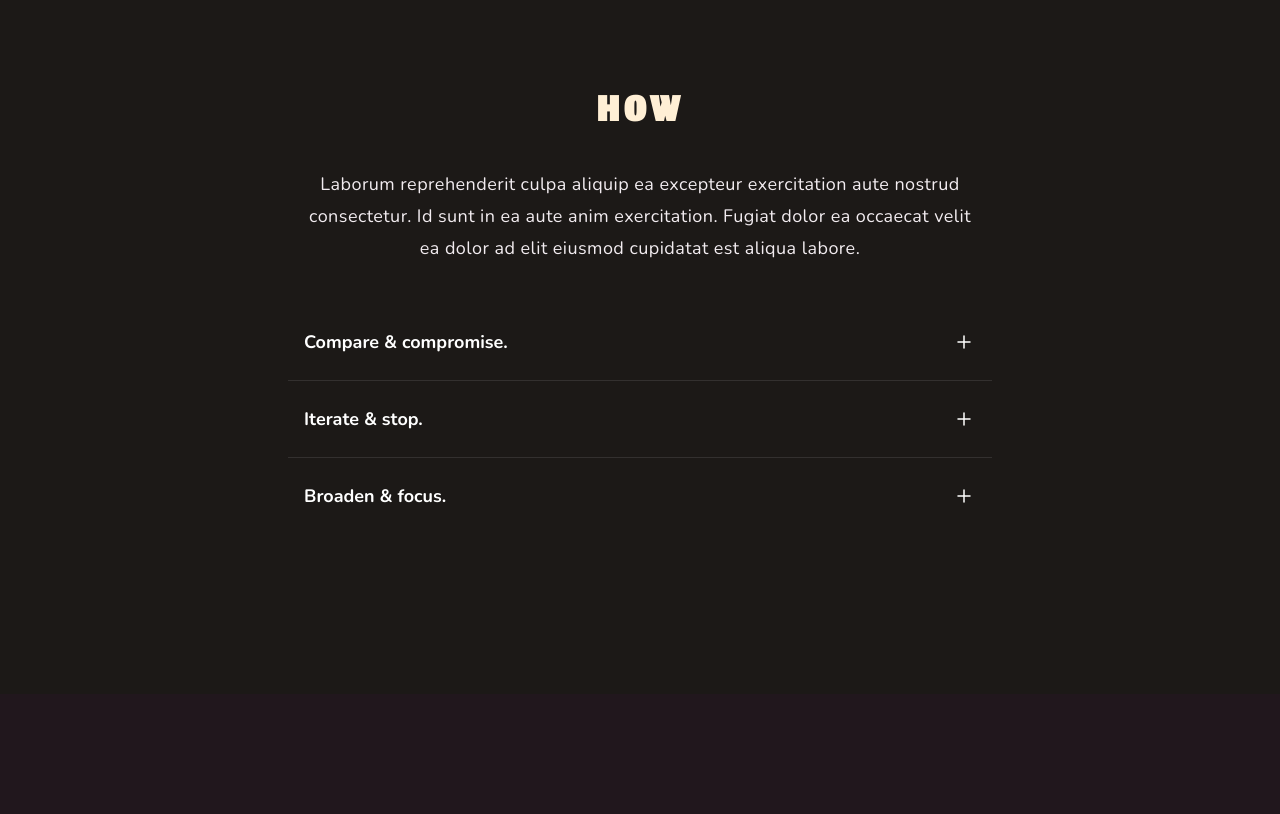
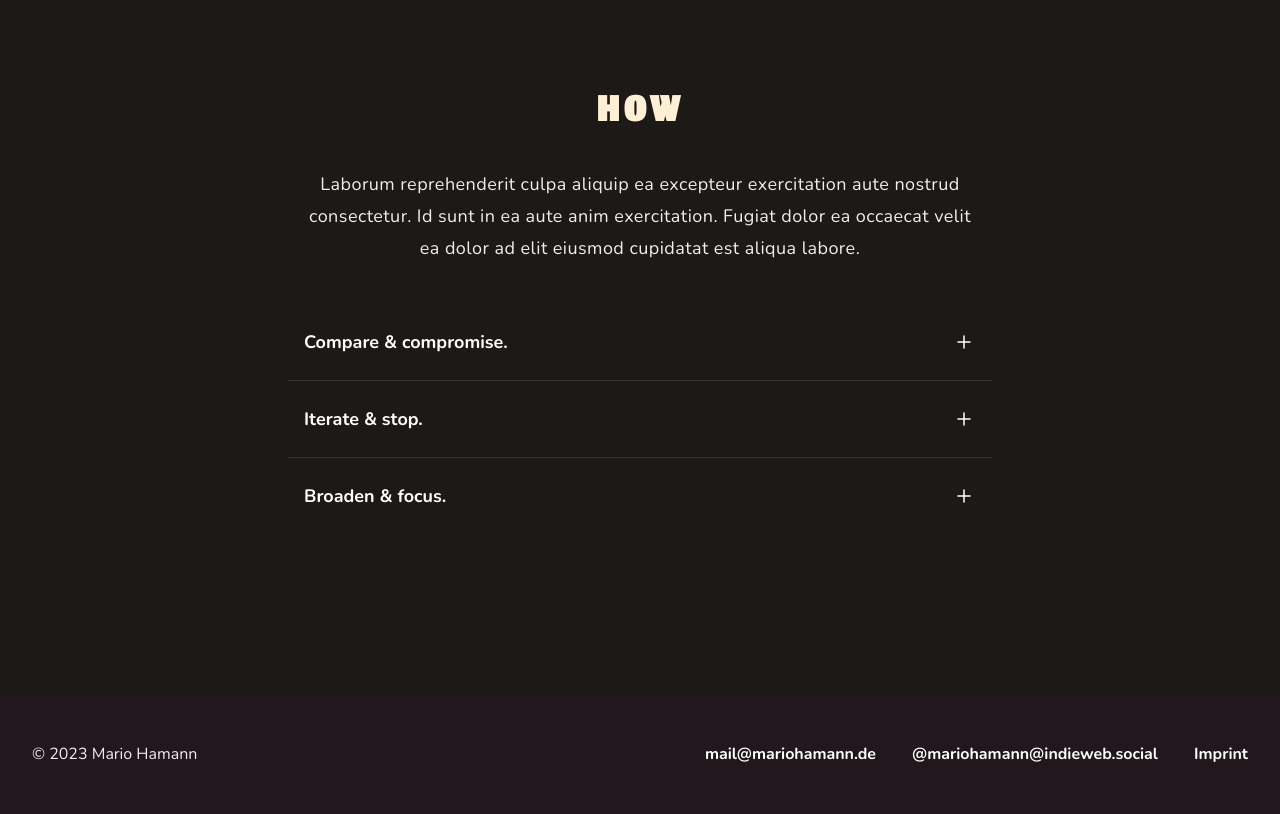
Before and after one commit to mariohamann/lean-landing-page, an Astro site: page / in a window 1280 px wide. Shown: the part 2622-3436 px from the top of the page. Before the commit the page ends 3316 px from the top, so only its background shows below. Built offline with nearby package versions, Linux system fonts and the light colour scheme; Astro itself is replaced by a stand-in of ours.

Commit message:
feat: footer

```diff
--- a/src/pages/index.astro
+++ b/src/pages/index.astro
@@ -12,6 +12,5 @@ import Footer from "../partials/Footer.astro";
 	<About />
 	<Why />
 	<How />
-	<!--
-	<Footer /> -->
+	<Footer />
 </Layout>
--- a/src/partials/Footer.astro
+++ b/src/partials/Footer.astro
@@ -1,19 +1,39 @@
-<div class='bg-indigo-100'>
+<footer>
 	<div
-		class='mx-auto max-w-7xl px-6 py-24 sm:py-32 lg:flex lg:items-center lg:justify-between lg:px-8'
+		class='mx-auto max-w-7xl py-12 px-6 lg:flex lg:items-center lg:justify-between lg:px-8'
 	>
-		<h2 class='text-3xl font-bold tracking-tight text-gray-900 sm:text-4xl'>
-			Ready to dive in?<br />Start your free trial today.
-		</h2>
-		<div class='mt-10 flex items-center gap-x-6 lg:mt-0 lg:flex-shrink-0'>
-			<a
-				href='#'
-				class='rounded-md bg-indigo-600 px-3.5 py-2.5 text-sm font-bold text-white shadow-sm hover:bg-indigo-500 focus-visible:outline focus-visible:outline-2 focus-visible:outline-offset-2 focus-visible:outline-indigo-600'
-				>Get started</a
-			>
-			<a href='#' class='text-sm font-bold leading-6 text-gray-900'
-				>Learn more <span aria-hidden='true'>→</span>
-			</a>
+		<div
+			class='mb-8 lg:mb-0 flex flex-col md:flex-row justify-center md:gap-x-9 md:order-2'
+		>
+			{
+				[
+					{
+						text: "mail@mariohamann.de",
+						href: "mailto:mail@mariohamann.de",
+					},
+					{
+						// icon: '<svg class="h-5" viewBox="0 0 320 342" fill="none" xmlns="http://www.w3.org/2000/svg"><path fill-rule="evenodd" clip-rule="evenodd" d="M98.002 257c-.667 44.667 40.333 57.667 123 39v27c-36.667 21.333-82.667 24.333-138 9-38-15.333-61.334-38.333-70-69-4-14-7-31.667-9-53-6-77.333-5-126.333 3-147 12.666-32 37.666-51.333 75-58 42.666-6.667 96.666-6.667 162 0 35.333 6 59.333 25.333 72 58 4 10 5 48.667 3 116-3.334 44.667-27.334 71.333-72 80-53.334 8.667-103 8-149-2zM228 208h36v-91c0-34-14.333-54-43-60-23.333-3.333-40.333 3.667-51 21l-9 15-9-15c-12-17.333-29-24.333-51-21-28.667 6-43.333 26-44 60v91h36v-88c0-20.667 10-30 30-28 13.333 2 20 13.333 20 34v47h36v-47c0-20.667 6.667-32 20-34 18.667-2 28.333 5.667 29 23v93z" fill="currentColor"/></svg>',
+						text: "@mariohamann@indieweb.social",
+						href: "https://indieweb.social/@mariohamann",
+					},
+					{
+						text: "Imprint",
+						href: "https://mariohamann.de/impressum",
+					},
+				].map((el) => (
+					<a
+						href={el.href}
+						class='text-base flex items-center gap-2 font-bold leading-6 text-white hover:text-sec-100'
+					>
+						<span set:html={el.text} />{" "}
+					</a>
+				))
+			}
+		</div>
+		<div class='mt-8 md:order-1 md:mt-0'>
+			<p class='text-center text-base leading-5 text-sec-100'>
+				&copy; 2023 Mario Hamann
+			</p>
 		</div>
 	</div>
-</div>
+</footer>
```
